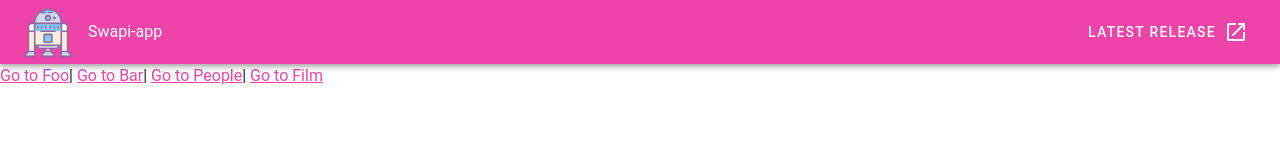
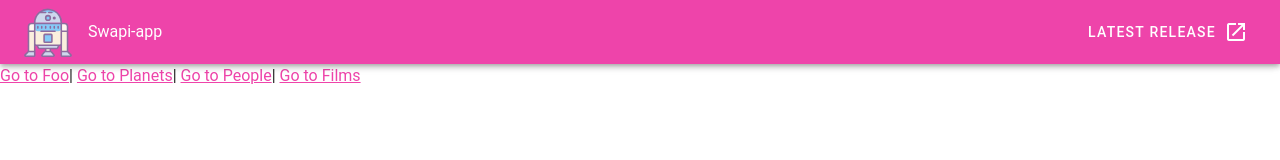
Before and after one commit to evifere/swapi-gui, a Vue app in the folder swapi-app/: page /#/film in a window 1280 px wide. Before the commit this address led to /#/. Shown: the top 160 px of the page. Built offline with nearby package versions, Linux system fonts and the light colour scheme; a small style sheet from the web is missing.

Commit message:
add planets list

```diff
--- a/swapi-app/src/App.vue
+++ b/swapi-app/src/App.vue
@@ -17,9 +17,9 @@
     <v-content>
       <p>
         <router-link to="/foo">Go to Foo</router-link>|
-        <router-link to="/bar">Go to Bar</router-link>|
+        <router-link to="/planets">Go to Planets</router-link>|
         <router-link to="/people">Go to People</router-link>|
-        <router-link to="/film">Go to Film</router-link>
+        <router-link to="/films">Go to Films</router-link>
       </p>
       <router-view></router-view>
     </v-content>
--- /dev/null
+++ b/swapi-app/src/components/PlanetList.vue
@@ -0,0 +1,50 @@
+<template>
+  <v-container>
+    <v-row class="text-center">
+      <v-col class="mb-4">
+        <h1 class="display-2 font-weight-bold mb-3">Planets</h1>
+
+        <v-data-table :headers="headers" :items="planets" :items-per-page="5" class="elevation-1"></v-data-table>
+      </v-col>
+    </v-row>
+  </v-container>
+</template>
+
+<script>
+export default {
+  name: "PlanetList",
+
+  data: () => ({
+    headers: [
+      {
+        text: "Name",
+        align: "start",
+        sortable: false,
+        value: "name"
+      },
+      { text: "Rotation period", value: "rotation_period" },
+      { text: "Orbital period", value: "orbital_period" },
+      { text: "Diameter", value: "diameter" },
+      { text: "Climate", value: "climate" },
+      { text: "Terrain", value: "terrain" }
+    ],
+    planets: []
+  }),
+
+  mounted() {
+    this.$axios
+      .post("http://localhost:8080/", {
+        query:
+          "{planets {name rotation_period orbital_period diameter climate terrain}}"
+      })
+      .then(response => {
+        this.planets.push(...response.data.data.planets);
+      })
+      .catch(error => {
+        console.log(error);
+        this.errored = true;
+      })
+      .finally(() => (this.loading = false));
+  }
+};
+</script>
--- a/swapi-app/src/main.js
+++ b/swapi-app/src/main.js
@@ -4,6 +4,7 @@ import './plugins/axios'
 import App from './App.vue'
 import PeopleList from './components/PeopleList.vue'
 import FilmList from './components/FilmList.vue'
+import PlanetList from './components/PlanetList.vue'
 
 import vuetify from './plugins/vuetify';
 import 'roboto-fontface/css/roboto/roboto-fontface.css'
@@ -28,7 +29,8 @@ const routes = [
   { path: '/foo', component: Foo },
   { path: '/bar', component: Bar },
   { path: '/people', component: PeopleList },
-  { path: '/film', component: FilmList }
+  { path: '/films', component: FilmList },
+  { path: '/planets', component: PlanetList }
 
 ]
 
```
